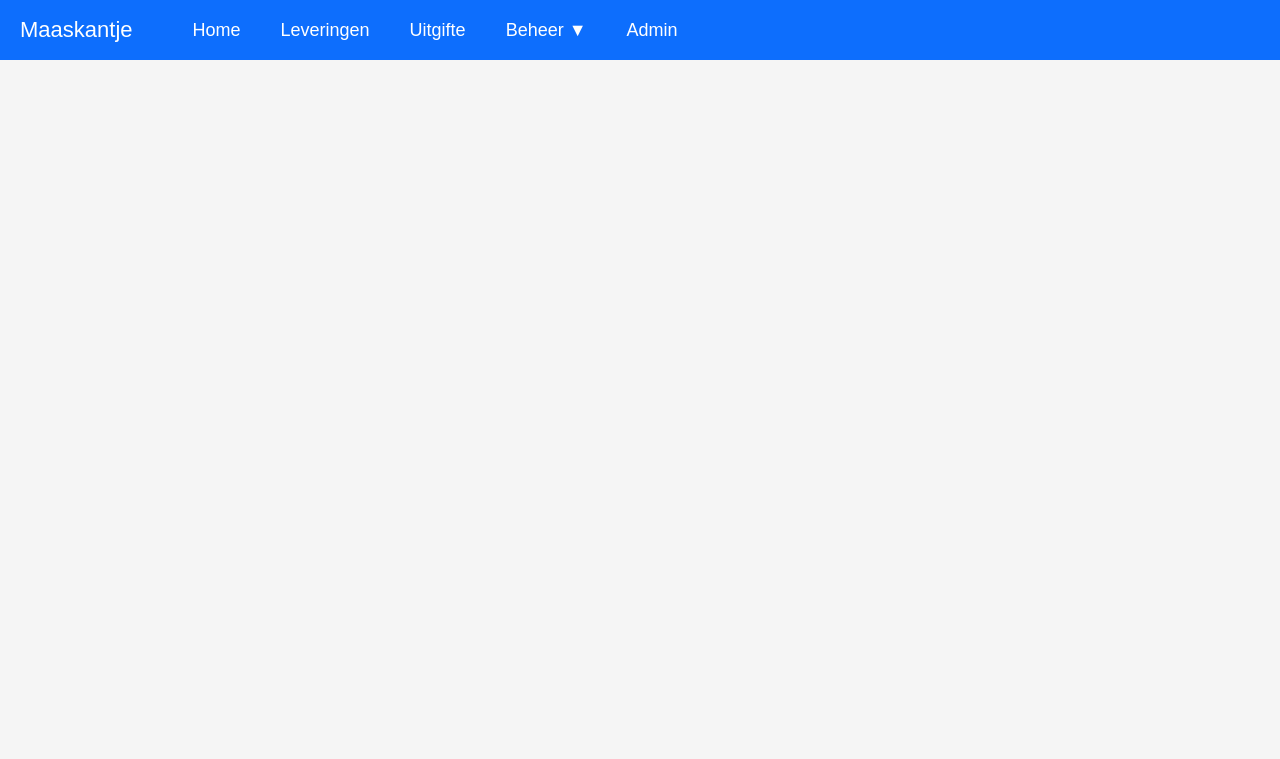
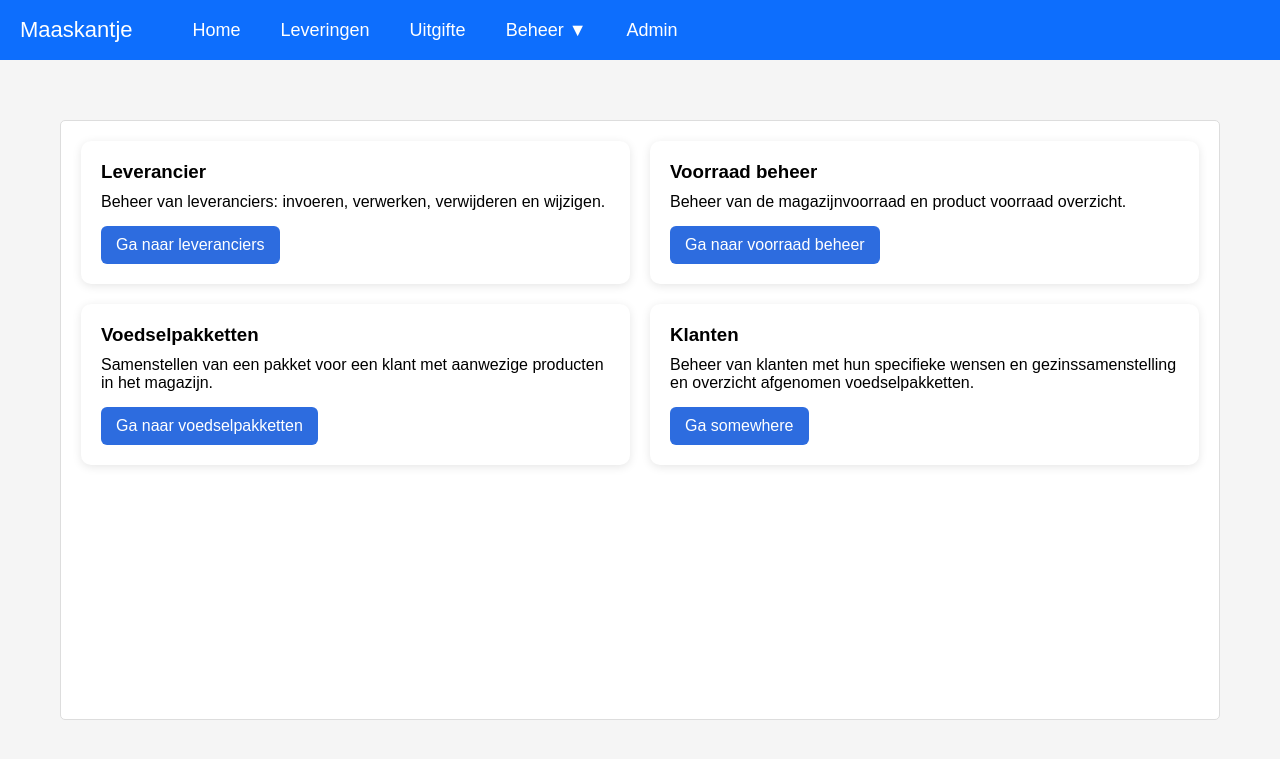
Before and after one commit to Sowato/voedselbank-maaskantje, a PHP site: page /voedselbank-maaskantje/dashboard.html in a window 1280 px wide. Shown: the top 759 px of the page. Run offline with PHP 8.4, Linux system fonts and the light colour scheme.

Commit message:
panel
dashboard panel

```diff
--- a/dashboard.css
+++ b/dashboard.css
@@ -222,3 +222,43 @@
     margin:20px;
     border-radius:5px;
 }
+
+.content {
+    padding: 20px;
+}
+
+/* 2x2 grid */
+.grid {
+    display: grid;
+    grid-template-columns: repeat(2, 1fr);
+    gap: 20px;
+}
+
+/* card styling */
+.card {
+    background: white;
+    border-radius: 10px;
+    padding: 20px;
+    box-shadow: 0 2px 10px rgba(0,0,0,0.1);
+}
+
+/* titel */
+.card h3 {
+    margin-top: 0;
+    margin-bottom: 10px;
+}
+
+/* knop */
+.btn {
+    display: inline-block;
+    margin-top: 15px;
+    padding: 10px 15px;
+    background: #2d6cdf;
+    color: white;
+    text-decoration: none;
+    border-radius: 6px;
+}
+
+.btn:hover {
+    background: #1f4fb5;
+}
--- a/dashboard.html
+++ b/dashboard.html
@@ -85,7 +85,33 @@
 </nav>
 
 <div class="content">
-    <!-- Inhoud van de pagina -->
+    <div class="content">
+    <div class="grid">
+        <div class="card">
+            <h3>Leverancier</h3>
+            <p>Beheer van leveranciers: invoeren, verwerken, verwijderen en wijzigen.</p>
+            <a href="#" class="btn">Ga naar leveranciers</a>
+        </div>
+
+        <div class="card">
+            <h3>Voorraad beheer</h3>
+            <p>Beheer van de magazijnvoorraad en product voorraad overzicht.</p>
+            <a href="#" class="btn">Ga naar voorraad beheer</a>
+        </div>
+
+        <div class="card">
+            <h3>Voedselpakketten</h3>
+            <p>Samenstellen van een pakket voor een klant met aanwezige producten in het magazijn.</p>
+            <a href="#" class="btn">Ga naar voedselpakketten</a>
+        </div>
+
+        <div class="card">
+            <h3>Klanten</h3>
+            <p>Beheer van klanten met hun specifieke wensen en gezinssamenstelling en overzicht afgenomen voedselpakketten.</p>
+            <a href="#" class="btn">Ga somewhere</a>
+        </div>
+    </div>
+</div>
 </div>
 
 </body>
```
